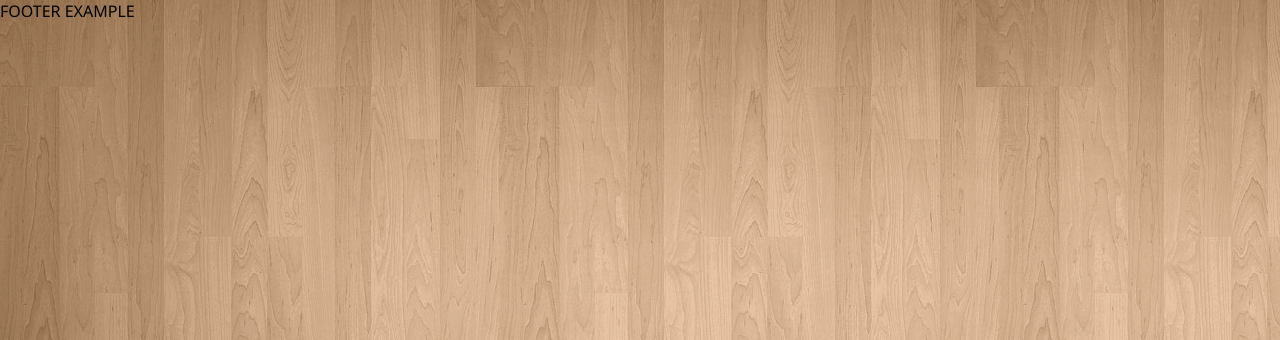
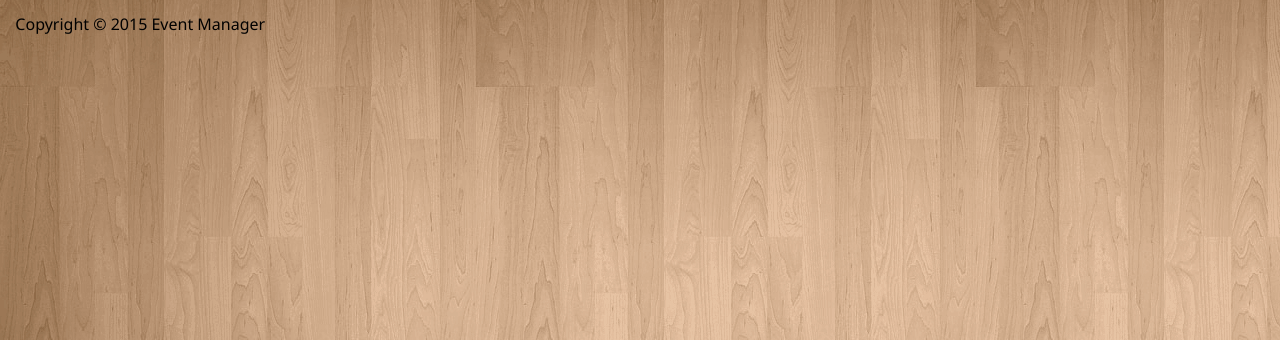
Before and after one commit to pedromlcosta/Event-Manager, a PHP site: page /events_create_edit.php in a window 1280 px wide. Shown: the part 155-495 px from the top of the page. Run offline with PHP 8.4, Linux system fonts and the light colour scheme.

Commit message:
so so simple footer muahh!

```diff
--- a/styles/index.css
+++ b/styles/index.css
@@ -386,3 +386,8 @@ form#eventEditAdd{
 	background: orange;
 	color: white;
 }
+
+#footer{
+	padding: 1%;
+	margin-left:0.2%;
+}
--- a/templates/footer.php
+++ b/templates/footer.php
@@ -1,5 +1,5 @@
  </div> <!-- End main div -->
  <div id="footer">
-     <p>FOOTER EXAMPLE</p>
+     <p>Copyright © 2015 Event Manager</p>
  </div>
  </body></html>
```
